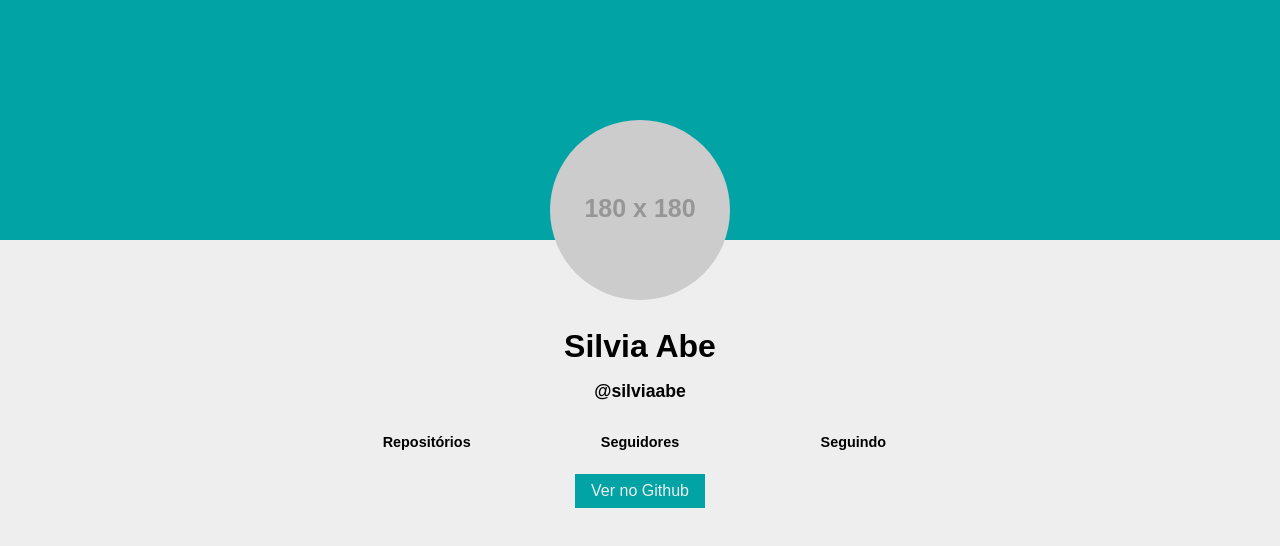
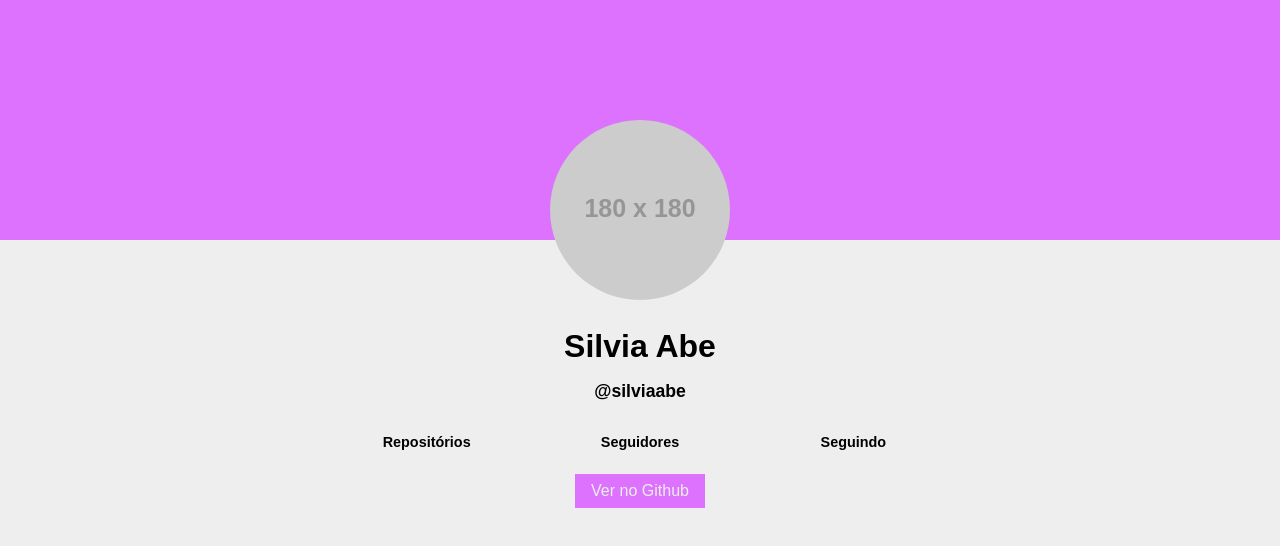
Before and after one commit to silviaabe/ajax, a plain HTML site: page index.html in a window 1280 px wide. Drawn offline with Linux system fonts and the light colour scheme; no server answers; placeholder pictures from the web are drawn by us.

Commit message:
incluindo o exercício na nova branch

```diff
--- a/main.css
+++ b/main.css
@@ -1,5 +1,5 @@
 :root {
-    --header-color: #01a3a4;
+    --header-color: #dc6affee;
     --bg-color: #eee;
 }
 
```
